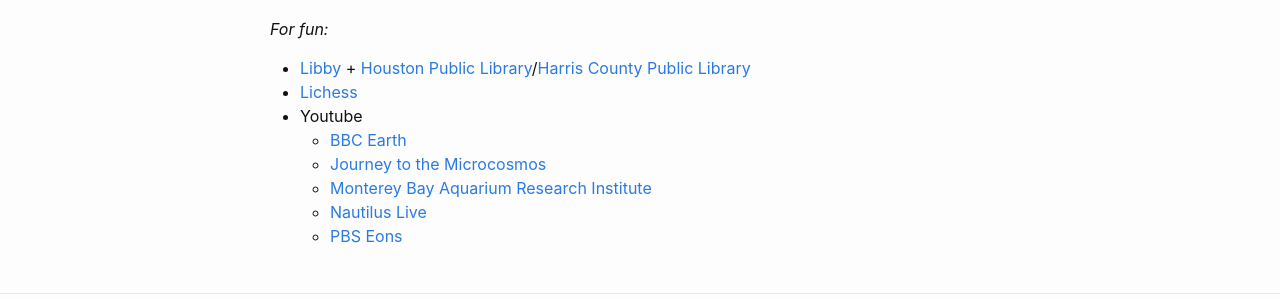
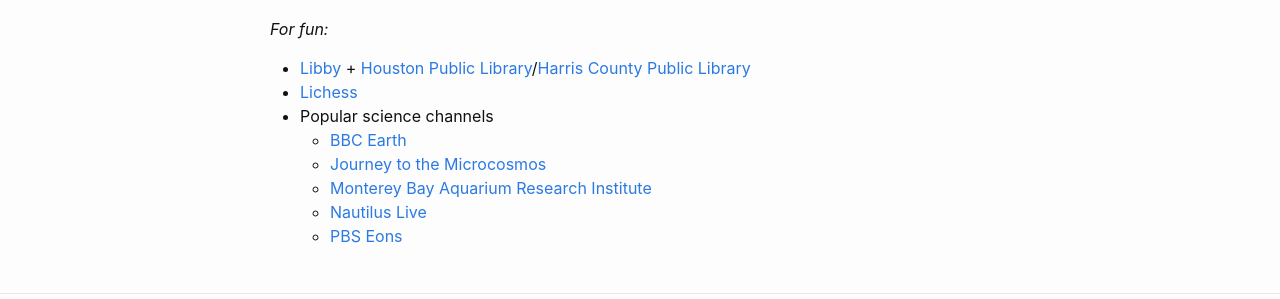
Before and after one commit to jordanshivers/jordanshivers.github.io, a Jekyll site: the page built from extras.md, in a window 1280 px wide. Shown: the part 492-791 px from the top of the page. Built offline with Jekyll 4.4.1, drawn with Linux system fonts in a browser that asks for light colours.

Commit message:
Update extras.md

```diff
--- a/extras.md
+++ b/extras.md
@@ -23,7 +23,7 @@
 *For fun:*
 * [Libby](https://libbyapp.com/) + [Houston Public Library](https://houstonlibrary.org/find-it/my-link)/[Harris County Public Library](https://www.hcpl.net/services/card-account)
 * [Lichess](https://lichess.org/)
-* Youtube
+* Popular science channels
 	* [BBC Earth](https://www.youtube.com/c/bbcearth)
 	* [Journey to the Microcosmos](https://www.youtube.com/channel/UCBbnbBWJtwsf0jLGUwX5Q3g)
 	* [Monterey Bay Aquarium Research Institute](https://www.youtube.com/channel/UCFXww6CrLAHhyZQCDnJ2g2A)
```
